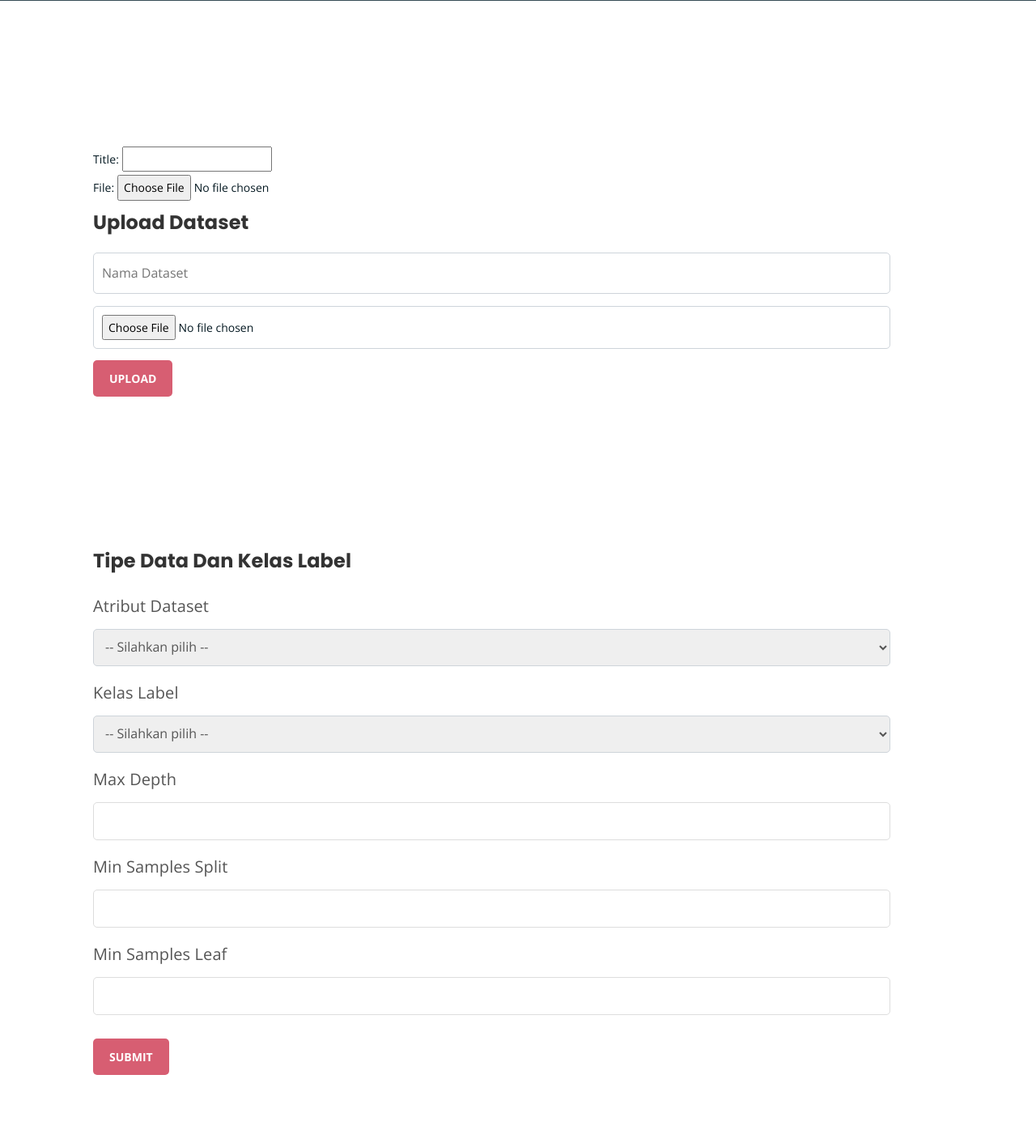
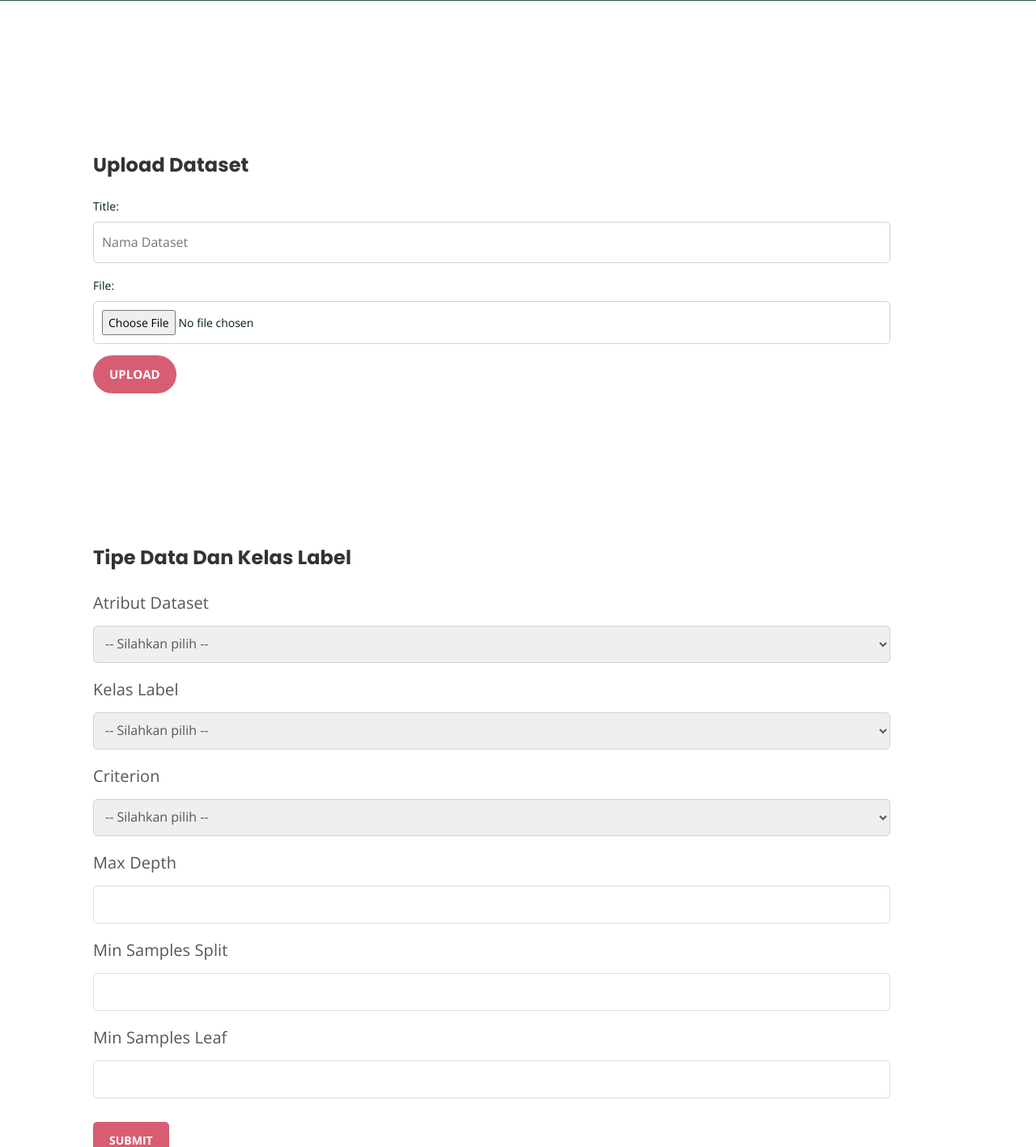
Before and after one commit to DavidSatria29/Heart-Disease-Prediction, a Django app: page /uploads/ in a window 1280 px wide. Shown: the part 450-1867 px from the top of the page at 81% size. Run offline with Django 5.2, Linux system fonts and the light colour scheme; parts of the project's set-up code (start-up, migrations or seed data) failed here and were passed over; some libraries are stand-ins or nearby versions.

Commit message:
update: adding classes for the form in order to styling in the css

```diff
--- a/classifier/urls.py
+++ b/classifier/urls.py
@@ -2,10 +2,6 @@ from django.urls import path
 from . import views
 from django.conf import settings
 from django.conf.urls.static import static
-<<<<<<< HEAD
-
-=======
->>>>>>> 14520758059e59c9581aeb020b4bbc3460d5f2f1
 
 app_name = 'classifier'
 urlpatterns = [
--- a/classifier/views.py
+++ b/classifier/views.py
@@ -118,11 +118,7 @@ def model(request, dataset_id):
         model_image = model_title.image
         context['show'] = show.to_html(index=False)
         context['label'] = model_label
-<<<<<<< HEAD
         context['image'] = model_title.image
-=======
-        context['image'] = model_image
->>>>>>> 14520758059e59c9581aeb020b4bbc3460d5f2f1
         return render(request, 'classifier/model.html', context)
 
 
--- a/uploads/forms.py
+++ b/uploads/forms.py
@@ -5,3 +5,15 @@ class UploadFileForm(forms.ModelForm):
     class Meta:
         model = Dataset
         fields = ['title', 'file']
+        widgets = {
+            'title': forms.TextInput(attrs={
+                'class': 'dataset-name',
+                'placeholder': 'Nama Dataset',
+                'required': True
+            }),
+            'file': forms.ClearableFileInput(attrs={
+                'class': 'form-control-file dataset-input',
+                'id': 'upload-dataset',
+                'required': True
+            }),
+        }
--- a/uploads/templates/uploads/index.html
+++ b/uploads/templates/uploads/index.html
@@ -103,15 +103,13 @@
 					<div class="single-product-content">
 						<form action="" method="post" enctype="multipart/form-data">
                             {% csrf_token %}
-                            {{ form }}
 							<div class="form-group">
 								<h2 for="exampleFormControlFile1" class="upload-dataset-title">Upload Dataset</h2>
-								<input type="text" placeholder="Nama Dataset" class="dataset-name" name="dataset-name" required>
-								<input type="file" class="form-control-file dataset-input" id="upload-dataset" name="file" required>
+								{{ form }}
 								<div class="file-name" id="file-name"></div>
 							</div>
+							<input type="submit" value="Upload" class="submit-form-btn">
 						</form>
-						<button class="submit-form-btn">Upload</button>
 					</div>
 				</div>
 			</div>
@@ -142,6 +140,12 @@
 								<select name="atribut-dataset" id="{{ dataset }}">
 									<option value="">-- Silahkan pilih --</option>
 									<option value="category">Kelas Label dari Dataset</option>
+								</select>
+								<label for="atribut-dataset" class="atribut-dataset-title">Criterion</label>
+								<select name="atribut-dataset">
+									<option value="">-- Silahkan pilih --</option>
+									<option value="category">Gini</option>
+									<option value="category">Entropy</option>
 								</select>
 								<label for="atribut-dataset" class="atribut-dataset-title">Max Depth</label>
 								<input type="number" class="depth-input">
```
Also changed, not shown: db.sqlite3, 1 other file.
